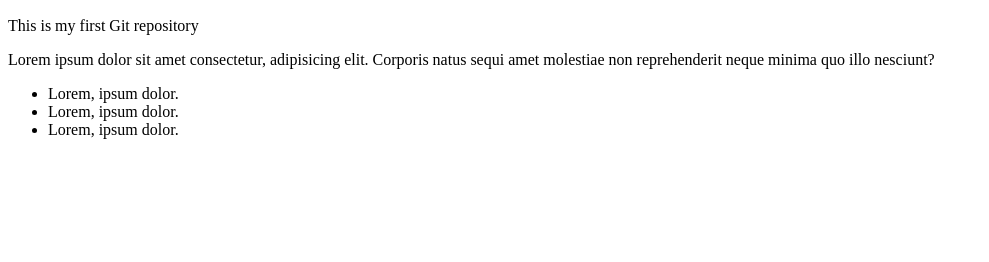
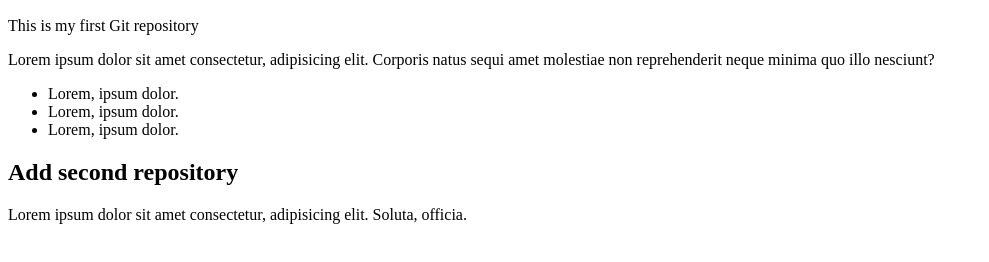
Before and after one commit to MayMarS/2nd-repo---test, a plain HTML site: page index.html in a window 1280 px wide. Shown: the part 110-372 px from the top of the page, without its empty margins (0-989 px from the left). Drawn offline with Linux system fonts and the light colour scheme.

Commit message:
add h2 and p in index file

```diff
--- a/index.html
+++ b/index.html
@@ -18,6 +18,8 @@
         <li>Lorem, ipsum dolor.</li>
         <li>Lorem, ipsum dolor.</li>
     </ul>
+    <h2>Add second repository</h2>
+    <p>Lorem ipsum dolor sit amet consectetur, adipisicing elit. Soluta, officia.</p>
 
 </body>
 </html>
```
